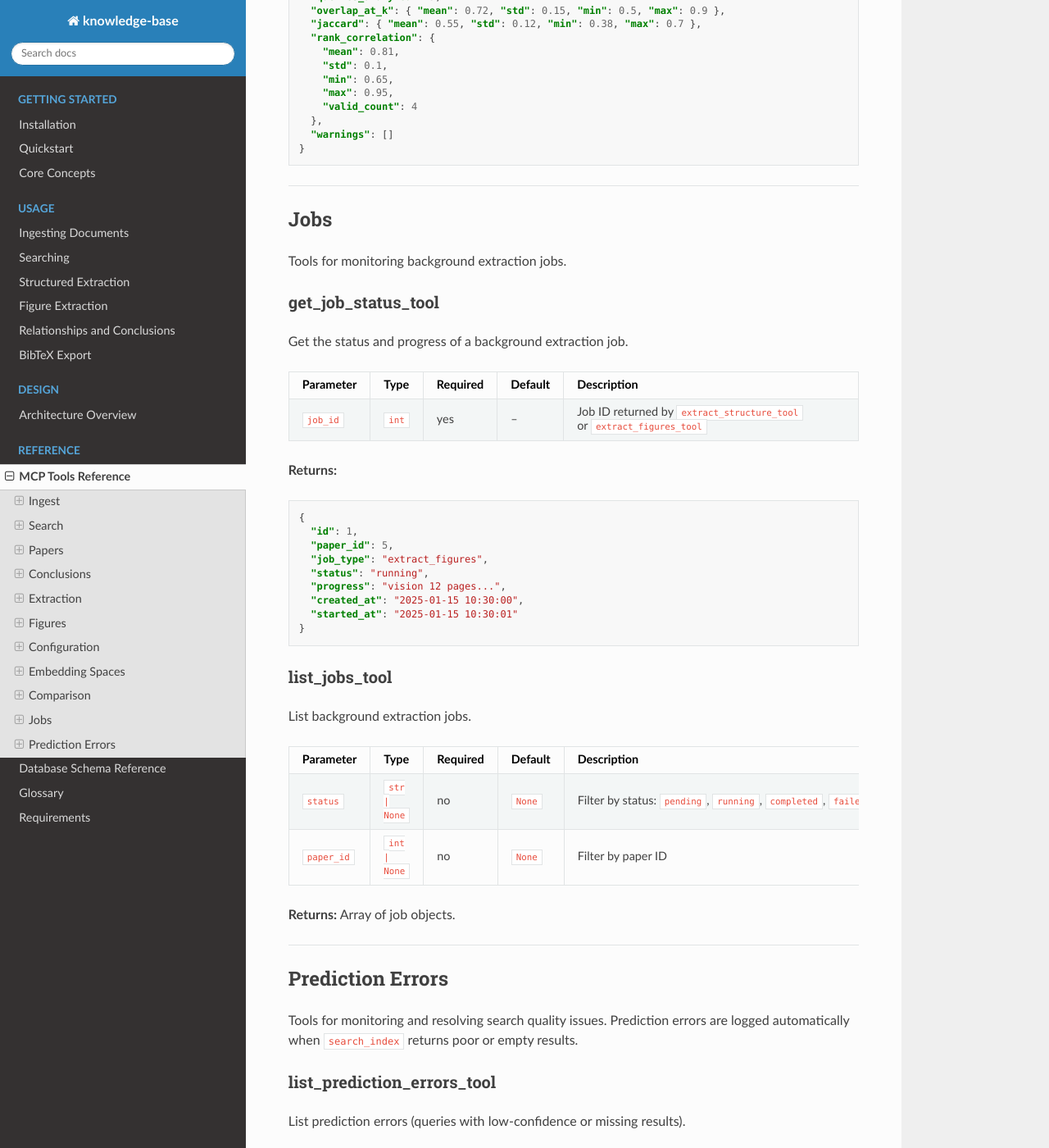
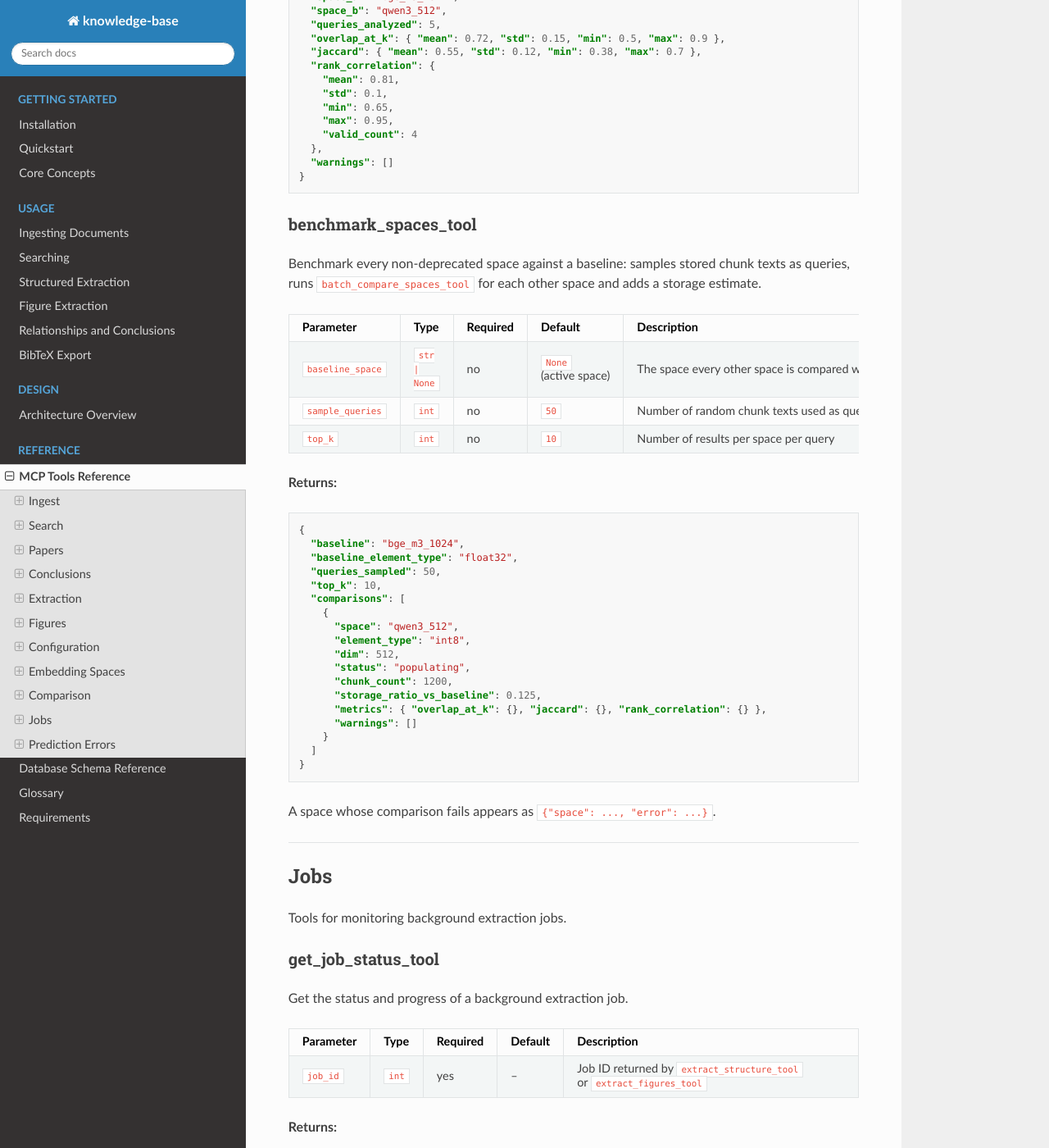
Before and after one commit to dutiona/knowledge-base, a Sphinx documentation site: the page built from docs/reference/mcp-tools.md, in a window 1280 px wide and 1400 px high, scrolled down 21445 px. Shown: the whole window at 82% size. Built offline with Sphinx 7.4.7 and the Read the Docs theme 3.1.0, drawn with Linux system fonts in a browser that asks for light colours; some of the changed text lies outside the part shown.

Commit message:
docs(reference): document benchmark_spaces_tool and search_index's keyword_prefilter
The tool reference had no entry for benchmark_spaces_tool and no row for
search_index's keyword_prefilter. A test now pins the reference's tool
headings to the stdio hub's tools, so the reference cannot drift again.

Refs #543

Claude-Session: https://claude.ai/code/session_01Qu4X2gk2tP1B7rGmLCnLzB

````diff
--- a/docs/reference/mcp-tools.md
+++ b/docs/reference/mcp-tools.md
@@ -125,6 +125,7 @@ Search the research index using hybrid semantic + keyword search.
 | `top_k`          | `int`         | no       | `10`       | Number of results to return                                                  |
 | `source_type`    | `str \| None` | no       | `None`     | Filter results by type (`pdf`, `markdown`, `code`, `web`, `note`, `figure`)  |
 | `mode`           | `str`         | no       | `"hybrid"` | Search mode: `hybrid`, `fts` (keyword only), `vec` (semantic only)           |
+| `keyword_prefilter` | `bool`     | no       | `false`    | Match FTS on intent keywords extracted from the query instead of the raw query (strips stopwords and filler from verbose queries) |
 | `chunk_strategy` | `str \| None` | no       | `None`     | Filter by chunking strategy (`mechanical` or `semantic`). None returns all.  |
 | `space_name`     | `str \| None` | no       | `None`     | Search a specific embedding space instead of the active one.                 |
 | `rerank`         | `bool`        | no       | `false`    | Enable cross-encoder reranking for improved relevance. Requires onnxruntime. |
@@ -863,6 +864,42 @@ Batch-compare two embedding spaces with multiple queries. Returns aggregated sta
 }
 ```
 
+### benchmark_spaces_tool
+
+Benchmark every non-deprecated space against a baseline: samples stored chunk texts as queries, runs
+`batch_compare_spaces_tool` for each other space and adds a storage estimate.
+
+| Parameter        | Type          | Required | Default              | Description                                  |
+| ---------------- | ------------- | -------- | -------------------- | -------------------------------------------- |
+| `baseline_space` | `str \| None` | no       | `None` (active space) | The space every other space is compared with |
+| `sample_queries` | `int`         | no       | `50`                 | Number of random chunk texts used as queries |
+| `top_k`          | `int`         | no       | `10`                 | Number of results per space per query        |
+
+**Returns:**
+
+```json
+{
+  "baseline": "bge_m3_1024",
+  "baseline_element_type": "float32",
+  "queries_sampled": 50,
+  "top_k": 10,
+  "comparisons": [
+    {
+      "space": "qwen3_512",
+      "element_type": "int8",
+      "dim": 512,
+      "status": "populating",
+      "chunk_count": 1200,
+      "storage_ratio_vs_baseline": 0.125,
+      "metrics": { "overlap_at_k": {}, "jaccard": {}, "rank_correlation": {} },
+      "warnings": []
+    }
+  ]
+}
+```
+
+A space whose comparison fails appears as `{"space": ..., "error": ...}`.
+
 ---
 
 ## Jobs
````
Also changed, not shown: 1 other file.
